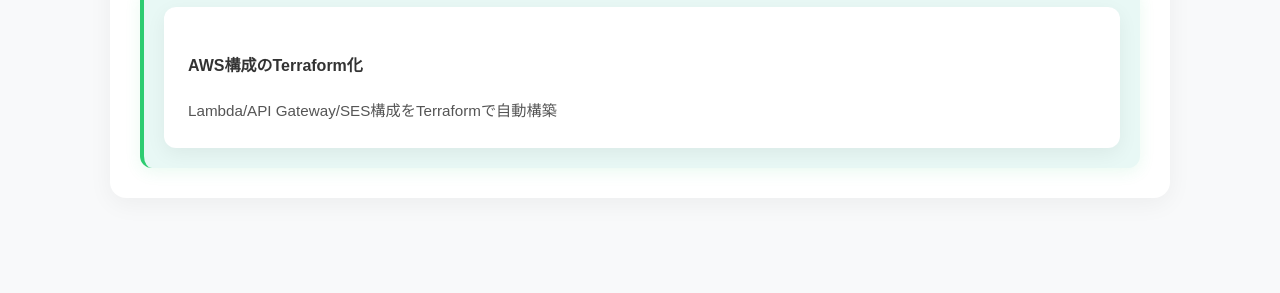
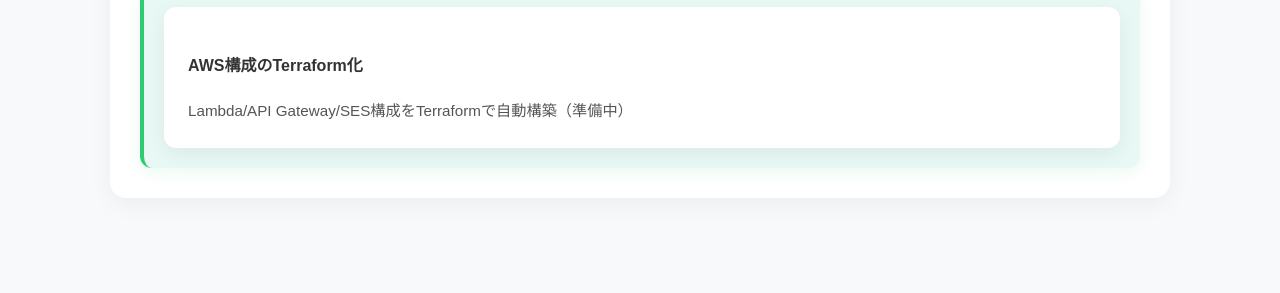
Before and after one commit to cloudrobo48/aws-cloud, a Jekyll site: the page docs/aws-hands-on.html, which Jekyll copies as it is, in a window 1280 px wide. Shown: the part 1262-1555 px from the top of the page. Built offline with Jekyll 4.4.1, drawn with Linux system fonts in a browser that asks for light colours.

Commit message:
update hands-on.html

```diff
--- a/docs/aws-hands-on.html
+++ b/docs/aws-hands-on.html
@@ -53,10 +53,17 @@
 
       <h3 class="category-title terraform-title">📦 Terraform構成管理</h3>
       <div class="portfolio-grid terraform-section">
+        <a href="#" class="portfolio-card" onclick="return false;">
+          <h4>AWS構成のTerraform化</h4>
+          <p>Lambda/API Gateway/SES構成をTerraformで自動構築（準備中）</p>
+        </a>
+
+        <!--
         <a href="/docs/projects/terraform-deploy" class="portfolio-card">
           <h4>AWS構成のTerraform化</h4>
           <p>Lambda/API Gateway/SES構成をTerraformで自動構築</p>
         </a>
+      -->
         <!-- 今後追加予定のカードもここに並べられる -->
       </div>
     </section>
```
